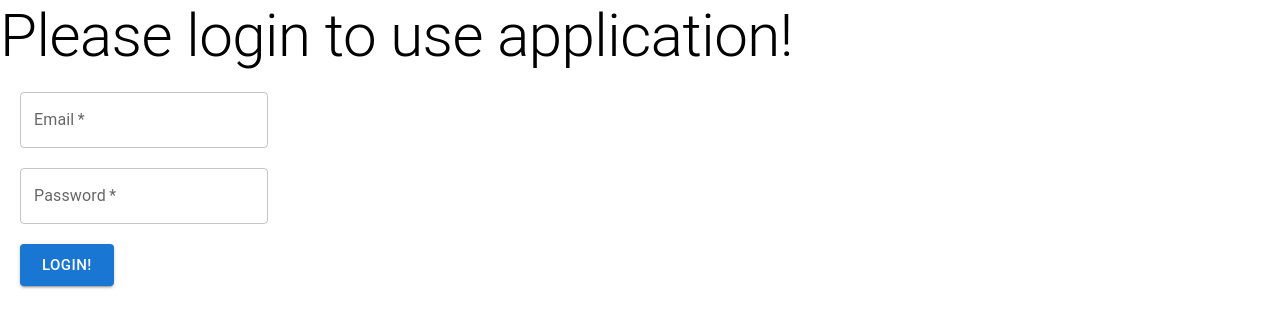
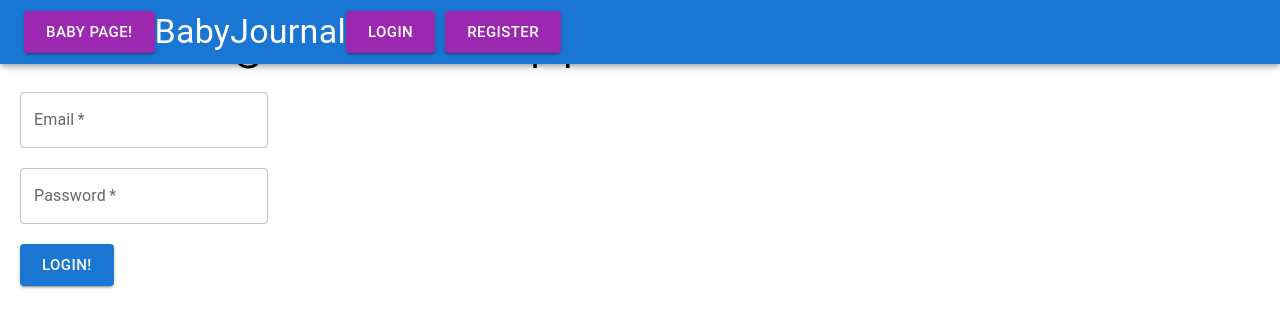
Before and after one commit to youssefrag/BabyJournal, a React (Create React App) app in the folder client/: page / in a window 1280 px wide. Shown: the top 328 px of the page. Built offline with nearby package versions, Linux system fonts and the light colour scheme.

Commit message:
implement basic navbar layout

```diff
--- a/client/src/components/App.js
+++ b/client/src/components/App.js
@@ -6,19 +6,24 @@ import RegistrationPage from "./ui/RegistrationPage";
 import LoginPage from "./ui/LoginPage";
 
 import { makeStyles } from "@mui/styles";
+import Navbar from "./ui/Navbar";
 
-const useStyles = makeStyles({
-  root: {
-    marginTop: '80px',
-  },
-});
+// const useStyles = makeStyles({
+//   root: {
+//     marginTop: '80px',
+//   },
+// });
 
 function App() {
 
-  const classes = useStyles();
+  // const classes = useStyles();
 
   return (
-    <div className="App">
+    <div>
+    {/* <div className={classes.root}> */}
+      <header>
+        <Navbar />
+      </header>
       <Routes>
         <Route path="/" element = {<LoginPage />} />
       </Routes>
--- a/client/src/components/ui/Navbar.jsx
+++ b/client/src/components/ui/Navbar.jsx
@@ -1,19 +1,55 @@
 import {Button, Typography, AppBar, Toolbar } from '@mui/material';
 import { makeStyles } from "@mui/styles";
 
-const useStyles = makeStyles({
-  tool: {
-    width:'100%',
-    display: 'inline-flex',
-    justifyContent: 'space-between',
-  },
-})
+// const useStyles = makeStyles({
+//   tool: {
+//     width:'100%',
+//     display: 'inline-flex',
+//     justifyContent: 'space-between',
+//   },
+// })
 
 export default function Navbar() {
 
-  const classes = useStyles()
+  // const classes = useStyles()
 
   return (
-    <div>Navbar</div>
+    <AppBar
+      color='primary'
+    >
+      <Toolbar>
+      {/* <Toolbar className={classes.tool}> */}
+        <Button
+          color="secondary"
+          variant='contained'
+          size='large'
+          // onClick={() => navigate("/login")}
+        >
+          Baby Page!
+        </Button>
+        <Typography variant="h4">
+          BabyJournal
+        </Typography>
+        <div>
+          <Button
+            color="secondary"
+            variant='contained'
+            size='large'
+            // onClick={() => navigate("/login")}
+          >
+            Login
+          </Button>
+          <Button
+            color="secondary"
+            style={{ marginLeft: 10, marginRight: 50}}
+            variant='contained'
+            size='large'
+            // onClick={() => navigate("/register")}
+          >
+            Register
+          </Button>
+        </div>
+      </Toolbar>
+    </AppBar>
   )
 }
--- /dev/null
+++ b/package.json
@@ -0,0 +1,5 @@
+{
+  "dependencies": {
+    "@mui/styles": "^5.9.0"
+  }
+}
```
Also changed, not shown: 1 other file (tests, documents, lock files or other folders).
